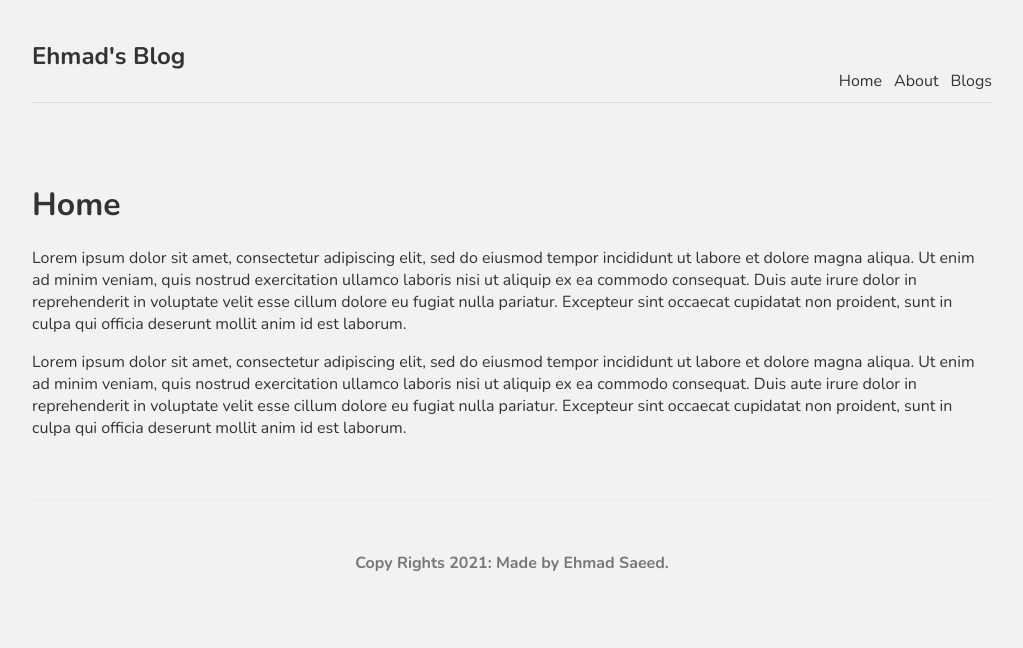
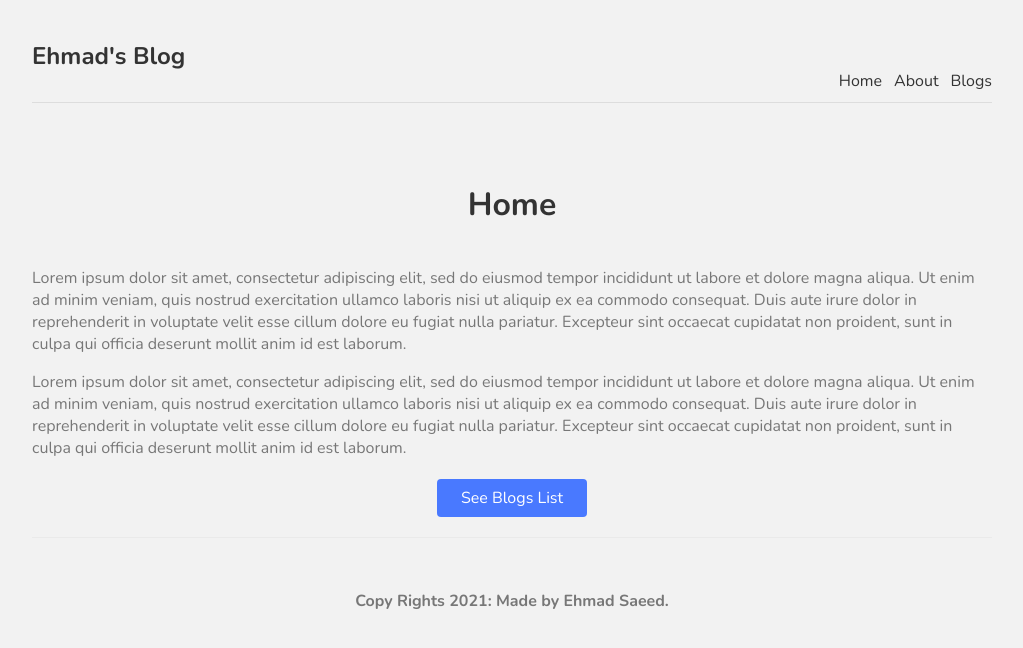
Before and after one commit to justEhmadSaeed/nextjs-starter, a Next.js app: page / in a window 1280 px wide. Shown: the top 648 px of the page, without its empty margins (128-1151 px from the left). Built offline with nearby package versions, Linux system fonts and the light colour scheme.

Commit message:
📦 NEW: ADD Modular Styling

```diff
--- a/pages/about.js
+++ b/pages/about.js
@@ -2,6 +2,10 @@ const About = () => {
 	return (
 		<div>
 			<h1>About</h1>
+			<p>
+				Beta Microsoft Learn Student Ambassador and MERN Stack
+				Developer - love to talk about trending tech and web dev
+			</p>
 		</div>
 	);
 };
--- a/pages/index.js
+++ b/pages/index.js
@@ -1,10 +1,11 @@
 import styles from '../styles/Home.module.css';
+import Link from 'next/link';
 
 export default function Home() {
 	return (
 		<div>
-			<h1>Home</h1>
-			<p>
+			<h1 className={styles.title}>Home</h1>
+			<p className={styles.text}>
 				Lorem ipsum dolor sit amet, consectetur adipiscing elit, sed
 				do eiusmod tempor incididunt ut labore et dolore magna aliqua.
 				Ut enim ad minim veniam, quis nostrud exercitation ullamco
@@ -14,7 +15,7 @@ export default function Home() {
 				cupidatat non proident, sunt in culpa qui officia deserunt
 				mollit anim id est laborum.
 			</p>
-			<p>
+			<p className={styles.text}>
 				Lorem ipsum dolor sit amet, consectetur adipiscing elit, sed
 				do eiusmod tempor incididunt ut labore et dolore magna aliqua.
 				Ut enim ad minim veniam, quis nostrud exercitation ullamco
@@ -24,6 +25,9 @@ export default function Home() {
 				cupidatat non proident, sunt in culpa qui officia deserunt
 				mollit anim id est laborum.
 			</p>
+			<Link href='/blogs'>
+				<a className={styles.btn}>See Blogs List</a>
+			</Link>
 		</div>
 	);
 }
--- a/styles/Home.module.css
+++ b/styles/Home.module.css
@@ -1,121 +1,18 @@
-.container {
-  min-height: 100vh;
-  padding: 0 0.5rem;
-  display: flex;
-  flex-direction: column;
-  justify-content: center;
-  align-items: center;
-  height: 100vh;
-}
-
-.main {
-  padding: 5rem 0;
-  flex: 1;
-  display: flex;
-  flex-direction: column;
-  justify-content: center;
-  align-items: center;
-}
-
-.footer {
-  width: 100%;
-  height: 100px;
-  border-top: 1px solid #eaeaea;
-  display: flex;
-  justify-content: center;
-  align-items: center;
-}
-
-.footer a {
-  display: flex;
-  justify-content: center;
-  align-items: center;
-  flex-grow: 1;
-}
-
-.title a {
-  color: #0070f3;
-  text-decoration: none;
-}
-
-.title a:hover,
-.title a:focus,
-.title a:active {
-  text-decoration: underline;
-}
-
 .title {
-  margin: 0;
-  line-height: 1.15;
-  font-size: 4rem;
-}
-
-.title,
-.description {
+  color: #333;
+  padding-bottom: 20px;
   text-align: center;
 }
-
-.description {
-  line-height: 1.5;
-  font-size: 1.5rem;
+.text {
+  color: #777;
 }
-
-.code {
-  background: #fafafa;
-  border-radius: 5px;
-  padding: 0.75rem;
-  font-size: 1.1rem;
-  font-family: Menlo, Monaco, Lucida Console, Liberation Mono, DejaVu Sans Mono,
-    Bitstream Vera Sans Mono, Courier New, monospace;
+.btn {
+  display: block;
+  width: 150px;
+  padding: 8px 0;
+  margin: 20px auto;
+  background: #4979ff;
+  border-radius: 4px;
+  color: white;
+  text-align: center;
 }
-
-.grid {
-  display: flex;
-  align-items: center;
-  justify-content: center;
-  flex-wrap: wrap;
-  max-width: 800px;
-  margin-top: 3rem;
-}
-
-.card {
-  margin: 1rem;
-  padding: 1.5rem;
-  text-align: left;
-  color: inherit;
-  text-decoration: none;
-  border: 1px solid #eaeaea;
-  border-radius: 10px;
-  transition: color 0.15s ease, border-color 0.15s ease;
-  width: 45%;
-}
-
-.card:hover,
-.card:focus,
-.card:active {
-  color: #0070f3;
-  border-color: #0070f3;
-}
-
-.card h2 {
-  margin: 0 0 1rem 0;
-  font-size: 1.5rem;
-}
-
-.card p {
-  margin: 0;
-  font-size: 1.25rem;
-  line-height: 1.5;
-}
-
-.logo {
-  height: 1em;
-  margin-left: 0.5rem;
-}
-
-@media (max-width: 600px) {
-  .grid {
-    width: 100%;
-    flex-direction: column;
-  }
-}
--- a/styles/globals.css
+++ b/styles/globals.css
@@ -31,7 +31,7 @@ footer {
   display: block;
   text-align: center;
   padding: 30px 0;
-  margin-top: 60px;
+  margin-top: 20px;
   color: #777;
   border-top: 1px solid #eaeaea;
 }
```
